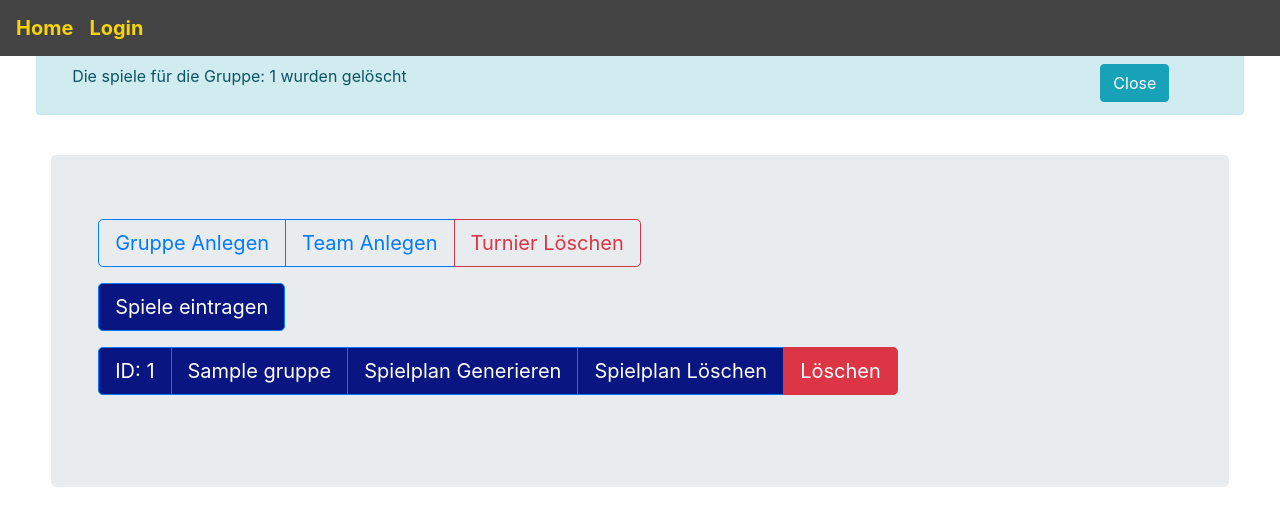
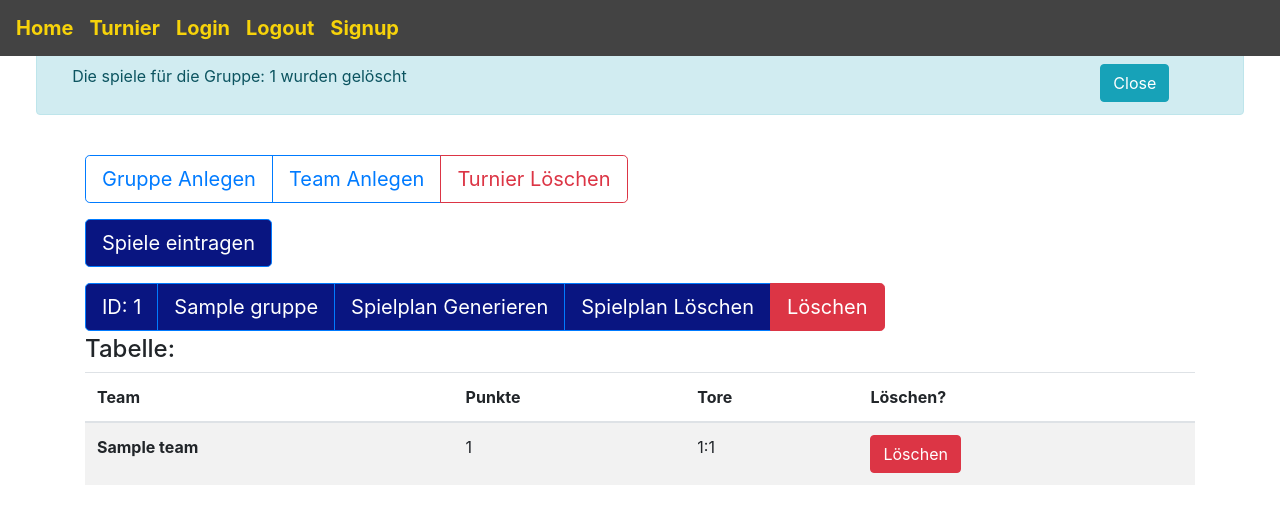
Before and after one commit to n-bross/JUFO-Web, a Flask app: page /spiele/spiele_loeschen/1/1 in a window 1280 px wide. Shown: the top 526 px of the page. Run offline with Flask 3, Linux system fonts and the light colour scheme; a user stored in the database is signed in; tables that the repository leaves empty hold one stand-in row (values such as "Sample post"); data that the repository does not hold is empty; some libraries are stand-ins or nearby versions.

Commit message:
Admin Cosmetic fix

```diff
--- a/turnierseite/templates/base.html
+++ b/turnierseite/templates/base.html
@@ -28,6 +28,7 @@
 <body>
     <nav class="navbar navbar-expand-lg fixed-top bg-body-tertiary mb-3">
         <a class="navbar-brand nav-text" href=" {{ url_for('core.index') }} ">Home</a>
+        <a class="navbar-brand nav-text" href=" {{ url_for('turnier.index') }} ">Admin</a>
         <a class="navbar-brand nav-text" href=" {{ url_for('user_handeling.login_site') }} ">Login</a>
     </nav>
 	    {% for message in get_flashed_messages() %}
--- a/turnierseite/turnier/routes/spiele.py
+++ b/turnierseite/turnier/routes/spiele.py
@@ -15,6 +15,10 @@ spiele = Blueprint('spiele', __name__, template_folder='../templates')
 @login_required
 def spiele_erstellen(turnier_id, gruppe_id):
     team = Team.query.filter(Team.gruppeId == gruppe_id).first()
+    if not team:
+        flash('Es existieren keine Teams für die Gruppe')
+        return redirect(url_for('turnier.turnier_details', turnier_id=turnier_id))
+
     spiele = Spiele.query.filter(Spiele.team1Id == team.id).all()
     if spiele:
         flash('Es existieren bereits Spiele für die Gruppe')
@@ -187,19 +191,6 @@ def spiel_ergebnis_loeschen(turnier_id, gruppe_id, spiele_id):
 
     return redirect(url_for('spiele.spiele_overview', turnier_id=turnier_id))
 
-### Temp eine Funktion um aus dem Frontend Teams zurück zusetzen
-##@spiele.route('/temp/<turnier_id>/<gruppe_id>', methods=['GET', 'POST'])
-##def temp(turnier_id, gruppe_id):
-##    teams = Team.query.filter(Team.gruppeId == gruppe_id).all()
-##
-##    for team in teams:
-##        team.punkte = 0
-##        team.treffer = 0
-##        team.gegentreffer = 0
-##    db.session.commit()
-##
-##    return redirect(url_for('spiele.spiele_overview', turnier_id=turnier_id))
-
 # Function to reset a played game's impact on teams
 def reset_gespieltes_spiel(team1, team2, alt_toreT1, alt_toreT2):
     if alt_toreT1 > alt_toreT2:
--- a/turnierseite/turnier/templates/turnier/turnier_details.html
+++ b/turnierseite/turnier/templates/turnier/turnier_details.html
@@ -2,7 +2,13 @@
 {% block title %}Turnier Anlage{% endblock %}
 {% block content %}
 <!-- Using Bootstrap classes for styling here -->
-<div class="jumbotron">
+<nav class="navbar navbar-expand-lg fixed-top bg-body-tertiary mb-3">
+    <a class="navbar-brand nav-text" href=" {{ url_for('core.index') }} ">Home</a>
+    <a class="navbar-brand nav-text" href=" {{ url_for('turnier.index') }} ">Turnier</a>
+    <a class="navbar-brand nav-text" href=" {{ url_for('user_handeling.login_site') }} ">Login</a>
+    <a class="navbar-brand nav-text" href=" {{ url_for('user_handeling.logout') }} ">Logout</a>
+    <a class="navbar-brand nav-text" href=" {{ url_for('user_handeling.signup_site') }} ">Signup</a>
+</nav>
     <div class="container">
         <div class="btn-group mb-3" role="group">
             <a class="btn btn-outline-primary btn-lg" href="{{ url_for('gruppe.gruppe_erstellen', turnier_id=turnier.id) }}">Gruppe Anlegen</a>
@@ -30,7 +36,7 @@
                     <a class="btn btn-primary btn-lg" href="{{ url_for('spiele.spiele_loeschen', turnier_id=turnier.id, gruppe_id=gruppe.id) }}">Spielplan Löschen</a>
                     <a class="btn btn-danger btn-lg" href="{{ url_for('gruppe.gruppe_entfernen', turnier_id=turnier.id, gruppe_id=gruppe.id) }}">Löschen</a>
                 </div>
-                <div class="collapse" id="collapseGruppe{{ gruppe.id }}">
+                <div class="collapse show" id="collapseGruppe{{ gruppe.id }}">
                     <h4>Tabelle:</h4>
                     <div class="table-responsive">
                         <table class="table table-striped">
@@ -62,5 +68,4 @@
         {% endfor %}
     </div>
     {% block turnier_anlage %}{% endblock %}
-</div>
 {% endblock %}
```
Also changed, not shown: turnierseite/core/routes.py (+0 -46 lines), turnierseite/turnier/templates/turnier/turnier_erstellen.html (+7 -0 lines), turnierseite/turnier/templates/turnier/turnier_overview.html (+7 -10 lines).
